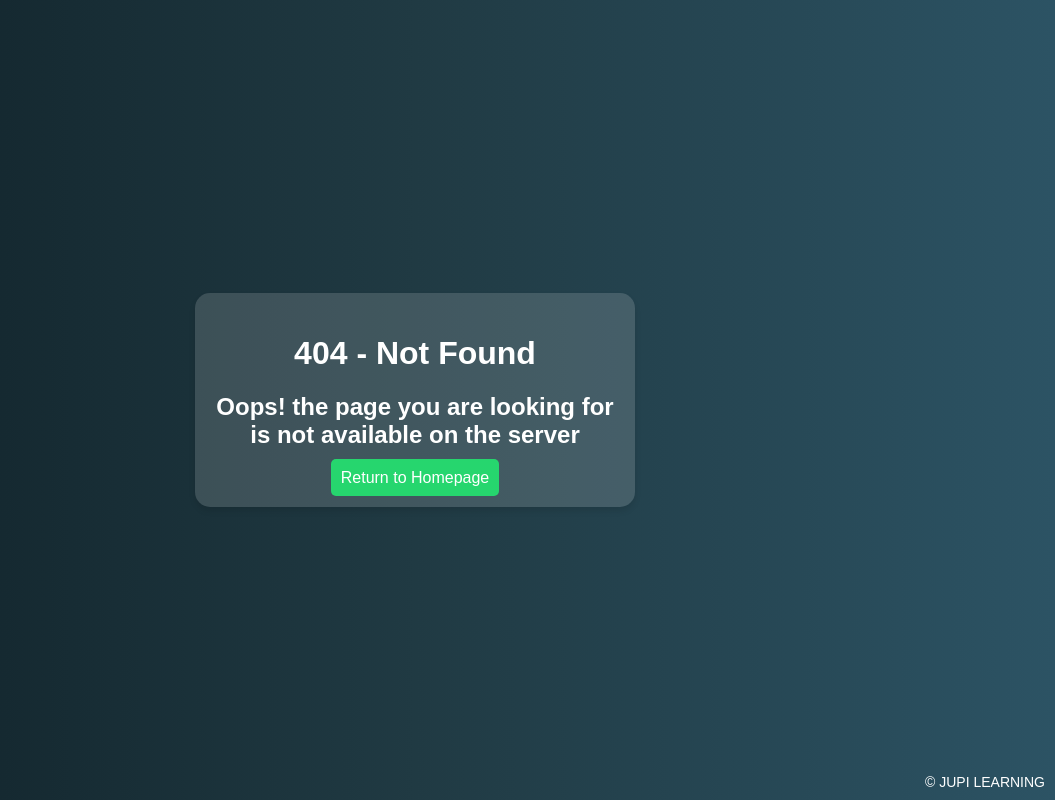
After one commit to shivaneshwaran/JUPI-LEARN, a Flask app: template templates/404.html in a window 1280 px wide. The commit adds this page. Shown: the whole page, without its empty margins (225-1280 px from the left). Run offline with Flask 3, Linux system fonts and the light colour scheme; the template is opened without the code that fills it, so the values that code supplies are empty; parts of the project's set-up code (start-up, migrations or seed data) failed here and were passed over.

Commit message:
modified:   __pycache__/app.cpython-38.pyc 	modified:   __pycache__/backend.cpython-38.pyc 	modified:   app.py 	modified:   screenshots/running-flask.png 	new file:   templates/404.html 	modified:   templates/index.html

```diff
--- a/app.py
+++ b/app.py
@@ -30,6 +30,10 @@ def favicon():
 @app.route('/')
 def home():
 	return display("index.html")
+
+@app.errorhandler(404)
+def not_found(e):
+  return render_template("404.html")
 
 @app.route("/about")
 def about():
--- /dev/null
+++ b/templates/404.html
@@ -0,0 +1,71 @@
+<!DOCTYPE html>
+<html lang="en">
+<head>
+	<meta charset="UTF-8">
+	<meta name="viewport" content="width=device-width, initial-scale=1.0">
+	<title>404 - Not found</title>
+	<style>
+		body {
+			margin: 0;
+			padding: 0;
+			display: flex;
+			flex-direction: column;
+			justify-content: center;
+			align-items: center;
+			min-height: 100vh;
+			background: linear-gradient(to right, #0F2027, #203A43, #2C5364);
+			font-family: 'Arial', sans-serif;
+			position: relative;
+		}
+
+		.container {
+			background: rgba(255, 255, 255, 0.15);
+			border-radius: 15px;
+			padding: 20px;
+			box-shadow: 0 4px 6px rgba(0, 0, 0, 0.1);
+			width: 90%;
+			max-width: 400px;
+			text-align: center;
+			perspective: 1000px;
+		}
+
+		.button {
+			width: 100%;
+			padding: 10px;
+			border: none;
+			border-radius: 5px;
+			background: #26D66E;
+			color: #fff;
+			cursor: pointer;
+			outline: none;
+		}
+
+		.footer {
+			position: absolute;
+			bottom: 10px;
+			right: 10px;
+			color: #fff;
+			font-size: 12px;
+		}
+
+		.watermark {
+			position: fixed;
+			bottom: 10px;
+			right: 10px;
+			font-size: 14px;
+			color: rgba(255, 255, 255, 1);
+			pointer-events: none;
+		}
+	</style>
+</head>
+<body>
+
+<div class="container">
+	<h1 style="color: #ffffff;">404 - Not Found</h1>
+	<h2 style="color: #ffffff;">Oops! the page you are looking for is not available on the server</h1>
+	<a href="/" class="button" style="text-decoration:none" >Return to Homepage</a>
+</div>
+
+<footer><div class="watermark">© JUPI LEARNING</div></footer>
+</body>
+</html>
--- a/templates/index.html
+++ b/templates/index.html
@@ -10,6 +10,7 @@
     <style>
         body {
             background: linear-gradient(to right, #0F2027, #203A43, #2C5364);
+            padding: 25px;
         }
 
         .glass-panel {
```
Also changed, not shown: 1 other file.
